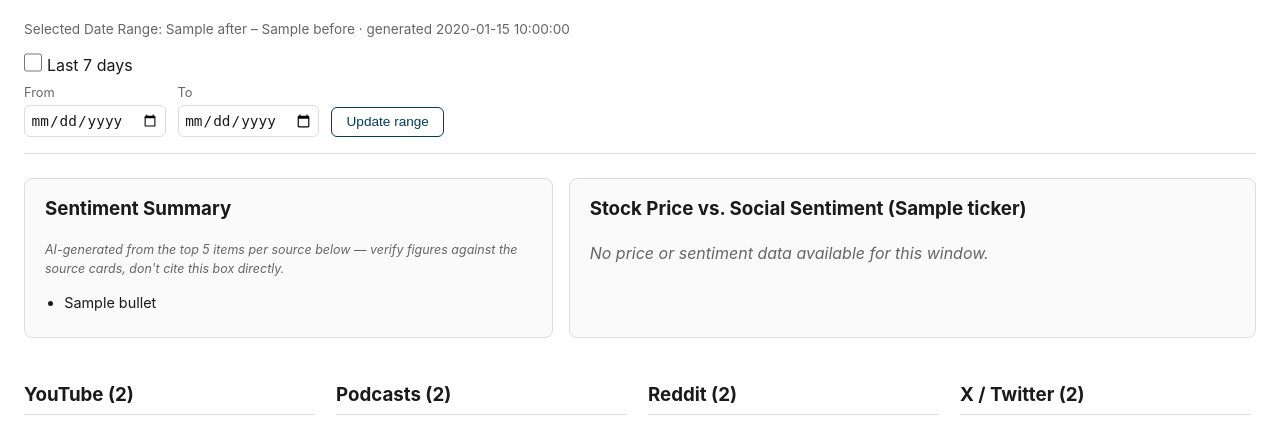
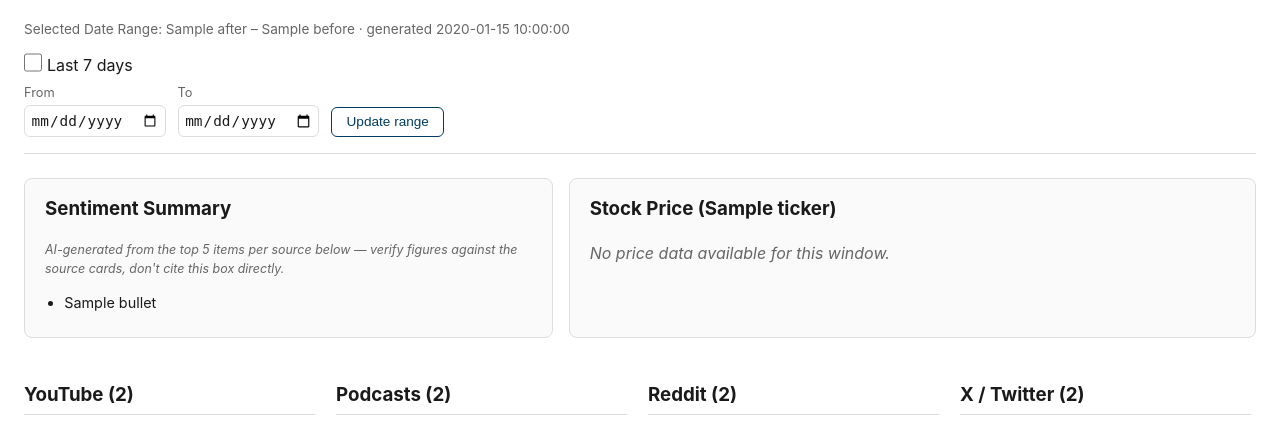
Before and after one commit to jlebowdcr/commentary-tracker, a Flask app: template dashboard/templates/results.html in a window 1280 px wide. Shown: the part 193-626 px from the top of the page. Run offline with Flask 3, Linux system fonts and the light colour scheme; the template is opened without the code that fills it: most values are stand-ins (such as "Sample title", 1, 10 or a date in 2020); some libraries are stand-ins or nearby versions.

Commit message:
Filter low-view YouTube results and drop social sentiment from the price chart
Skip YouTube results with 1000 or fewer views before fetching transcripts,
cutting false-positive matches (e.g. fuzzy ticker matches) and wasted
transcript calls. Also removes the social-sentiment line from the stock
price chart along with its now-unused VADER scoring code and dependency.

Co-Authored-By: Claude Sonnet 5 <noreply@anthropic.com>
Claude-Session: https://claude.ai/code/session_01CwYD4PS86giYXR87vLiWUj

```diff
--- a/dashboard/analytics.py
+++ b/dashboard/analytics.py
@@ -1,16 +1,13 @@
 """
-Dashboard analytics: ticker resolution + stock price (Yahoo), sentiment
-scoring (VADER, local/free), and LLM-based sentiment-summary synthesis
-(Claude API).
+Dashboard analytics: ticker resolution + stock price (Yahoo), and
+LLM-based sentiment-summary synthesis (Claude API).
 """
 import os
 from datetime import date, datetime
 
 import requests
-from vaderSentiment.vaderSentiment import SentimentIntensityAnalyzer
 
 _UA = {"User-Agent": "Mozilla/5.0 (Windows NT 10.0; Win64; x64) AppleWebKit/537.36"}
-_analyzer = SentimentIntensityAnalyzer()
 
 
 def resolve_ticker(company: str) -> str | None:
@@ -65,27 +62,6 @@ def fetch_stock_prices(ticker: str, after: date | None, before: date | None) ->
     return prices
 
 
-def score_sentiment(text: str) -> float:
-    """VADER compound score in [-1, 1]. Free, local, no API call."""
-    if not text:
-        return 0.0
-    return _analyzer.polarity_scores(text[:5000])["compound"]
-
-
-def daily_sentiment_series(dated_items: list[tuple[str, str]]) -> list[dict]:
-    """dated_items: list of (iso_date, text). Returns [{date, score}] sorted
-    by date, averaging same-day scores."""
-    by_day: dict[str, list[float]] = {}
-    for d, text in dated_items:
-        if not d:
-            continue
-        by_day.setdefault(d, []).append(score_sentiment(text))
-    return [
-        {"date": d, "score": round(sum(scores) / len(scores), 3)}
-        for d, scores in sorted(by_day.items())
-    ]
-
-
 def synthesize_summary(company: str, after: str | None, before: str | None,
                         sources: dict[str, list[dict]]) -> list[str]:
     """Calls Claude to turn the top-5-per-source items into a handful of
--- a/dashboard/app.py
+++ b/dashboard/app.py
@@ -42,6 +42,7 @@ MAX_YOUTUBE_RESULTS = 12
 MAX_REDDIT_RESULTS = 15
 MAX_TWITTER_RESULTS = 20
 TOP_N = 5
+MIN_YOUTUBE_VIEWS = 1000
 
 # Single-user local tool: stash the most recent search here for /export.md
 # rather than wiring up session/cookie storage for a one-person dashboard.
@@ -108,6 +109,12 @@ def search():
                 after=after, before=before
             )
             stats = youtube_fetch.fetch_video_stats(api_key, [v["id"]["videoId"] for v in raw_videos])
+            # Drop low-view videos before fetching transcripts (not after) so we
+            # don't pay for a transcript call on something we're about to discard.
+            raw_videos = [
+                v for v in raw_videos
+                if (stats.get(v["id"]["videoId"], {}).get("view_count") or 0) > MIN_YOUTUBE_VIEWS
+            ]
             youtube_items = [youtube_fetch.build_video_item(v, stats) for v in raw_videos]
             youtube_items = _sort_desc(youtube_items, lambda x: x["view_count"])
         except Exception as e:
@@ -190,26 +197,9 @@ def search():
     reddit_top, reddit_rest = _split_top(reddit_items)
     twitter_top, twitter_rest = _split_top(twitter_items)
 
-    # --- Stock price + sentiment chart data ---
+    # --- Stock price chart data ---
     ticker = analytics.resolve_ticker(company)
     stock_prices = analytics.fetch_stock_prices(ticker, after_date, before_date) if ticker else []
-
-    dated_texts = []
-    for item in youtube_items:
-        d = (item.get("published_at") or "")[:10]
-        if d:
-            dated_texts.append((d, _first_nonempty(item, ["transcript", "description"])))
-    for item in podcast_matches:
-        if item.get("published_date"):
-            dated_texts.append((item["published_date"], item.get("summary") or ""))
-    for item in reddit_items:
-        if item.get("published_date"):
-            dated_texts.append((item["published_date"], _first_nonempty(item, ["selftext", "title"])))
-    for item in twitter_items:
-        d = (item.get("created_at") or "")[:10]
-        if d:
-            dated_texts.append((d, item.get("text") or ""))
-    sentiment_series = analytics.daily_sentiment_series(dated_texts)
 
     # --- LLM sentiment-summary bullets (top 5 per source only, to bound cost) ---
     summary_sources = {
@@ -255,7 +245,7 @@ def search():
         "twitter_status": twitter_status,
         "summary_bullets": summary_bullets,
         "ticker": ticker,
-        "chart_data": {"prices": stock_prices, "sentiment": sentiment_series},
+        "chart_data": {"prices": stock_prices},
         "generated_at": datetime.now().isoformat(timespec="seconds"),
     }
     LAST_RESULTS["data"] = results
--- a/dashboard/requirements.txt
+++ b/dashboard/requirements.txt
@@ -1,3 +1,2 @@
 flask
 anthropic
-vaderSentiment
--- a/dashboard/templates/results.html
+++ b/dashboard/templates/results.html
@@ -42,9 +42,9 @@
     </ul>
   </div>
   <div class="panel-box">
-    <h3>Stock Price vs. Social Sentiment{% if ticker %} ({{ ticker }}){% endif %}</h3>
-    {% if not chart_data.prices and not chart_data.sentiment %}
-      <p class="empty">No price or sentiment data available for this window.</p>
+    <h3>Stock Price{% if ticker %} ({{ ticker }}){% endif %}</h3>
+    {% if not chart_data.prices %}
+      <p class="empty">No price data available for this window.</p>
     {% else %}
       <canvas id="sentiment-chart" height="220"></canvas>
     {% endif %}
@@ -295,13 +295,9 @@ document.querySelectorAll(".see-more-btn").forEach(function (btn) {
 });
 
 const chartData = {{ chart_data|tojson }};
-if (chartData.prices.length || chartData.sentiment.length) {
-  const allDates = Array.from(new Set([
-    ...chartData.prices.map(p => p.date),
-    ...chartData.sentiment.map(s => s.date),
-  ])).sort();
+if (chartData.prices.length) {
+  const allDates = chartData.prices.map(p => p.date);
   const priceByDate = Object.fromEntries(chartData.prices.map(p => [p.date, p.close]));
-  const sentimentByDate = Object.fromEntries(chartData.sentiment.map(s => [s.date, s.score]));
 
   new Chart(document.getElementById("sentiment-chart"), {
     type: "line",
@@ -317,15 +313,6 @@ if (chartData.prices.length || chartData.sentiment.length) {
           spanGaps: true,
           tension: 0.15,
         },
-        {
-          label: "Social Sentiment",
-          data: allDates.map(d => sentimentByDate[d] ?? null),
-          borderColor: "#4da3ff",
-          backgroundColor: "#4da3ff",
-          yAxisID: "y1",
-          spanGaps: true,
-          tension: 0.15,
-        },
       ],
     },
     options: {
@@ -333,11 +320,6 @@ if (chartData.prices.length || chartData.sentiment.length) {
       interaction: { mode: "index", intersect: false },
       scales: {
         y: { type: "linear", position: "left", title: { display: true, text: "Price ($)" } },
-        y1: {
-          type: "linear", position: "right", min: -1, max: 1,
-          title: { display: true, text: "Sentiment (-1 to 1)" },
-          grid: { drawOnChartArea: false },
-        },
       },
     },
   });
```
